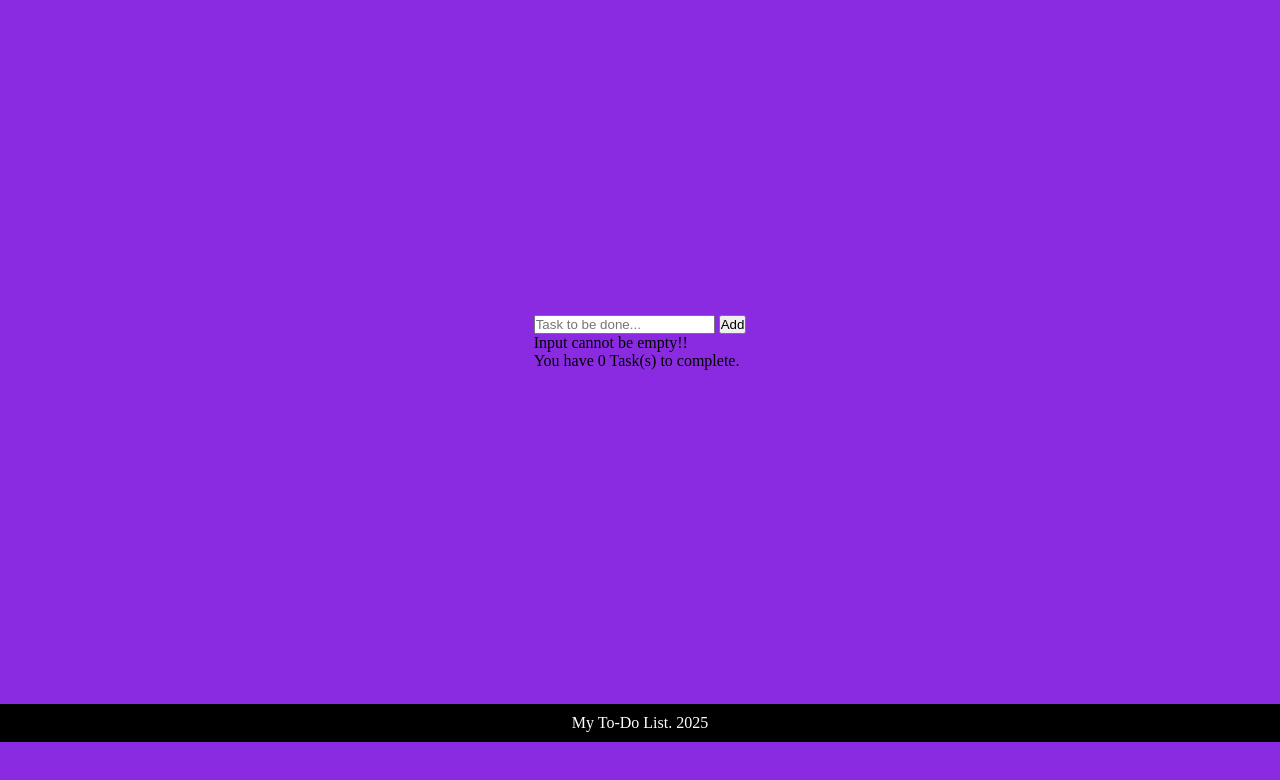
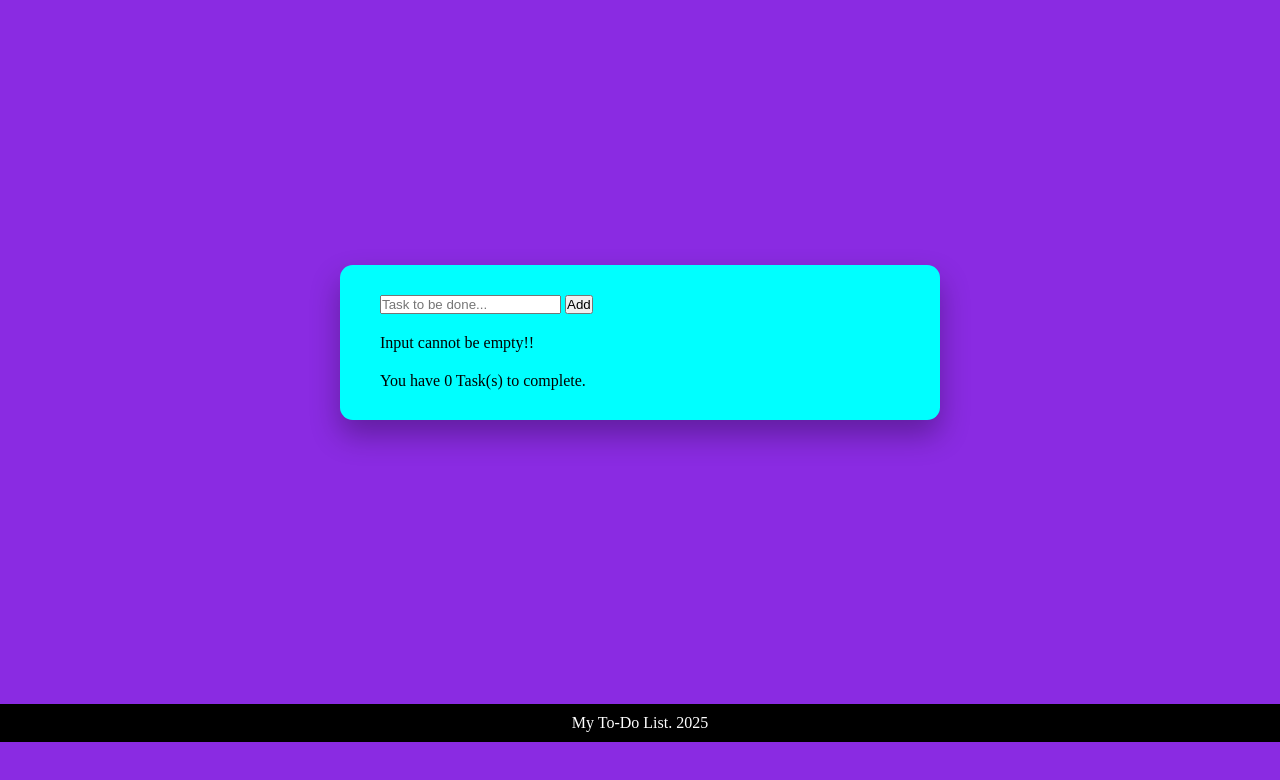
Before and after one commit to mariebernf/Project-2-My-To-Do-List, a plain HTML site: page index.html in a window 1280 px wide. Shown: the part 58-838 px from the top of the page. Drawn offline with Linux system fonts and the light colour scheme.

Commit message:
Add styling to main content

```diff
--- a/assets/css/style.css
+++ b/assets/css/style.css
@@ -24,6 +24,18 @@ body {
     height: calc(100vh - 120px);
     margin-top: 60px;
     padding: 0 20px;
+}
+
+.container {
+    padding: 30px 40px;
+    background-color: aqua;
+    box-shadow: 0 15px 30px rgba(0, 0, 0, 0.3);
+    border-radius: 0.8em;
+    width: 100%;
+    max-width: 600px;
+    display: flex;
+    flex-direction: column;
+    gap: 20px;
 }
 
 
```
